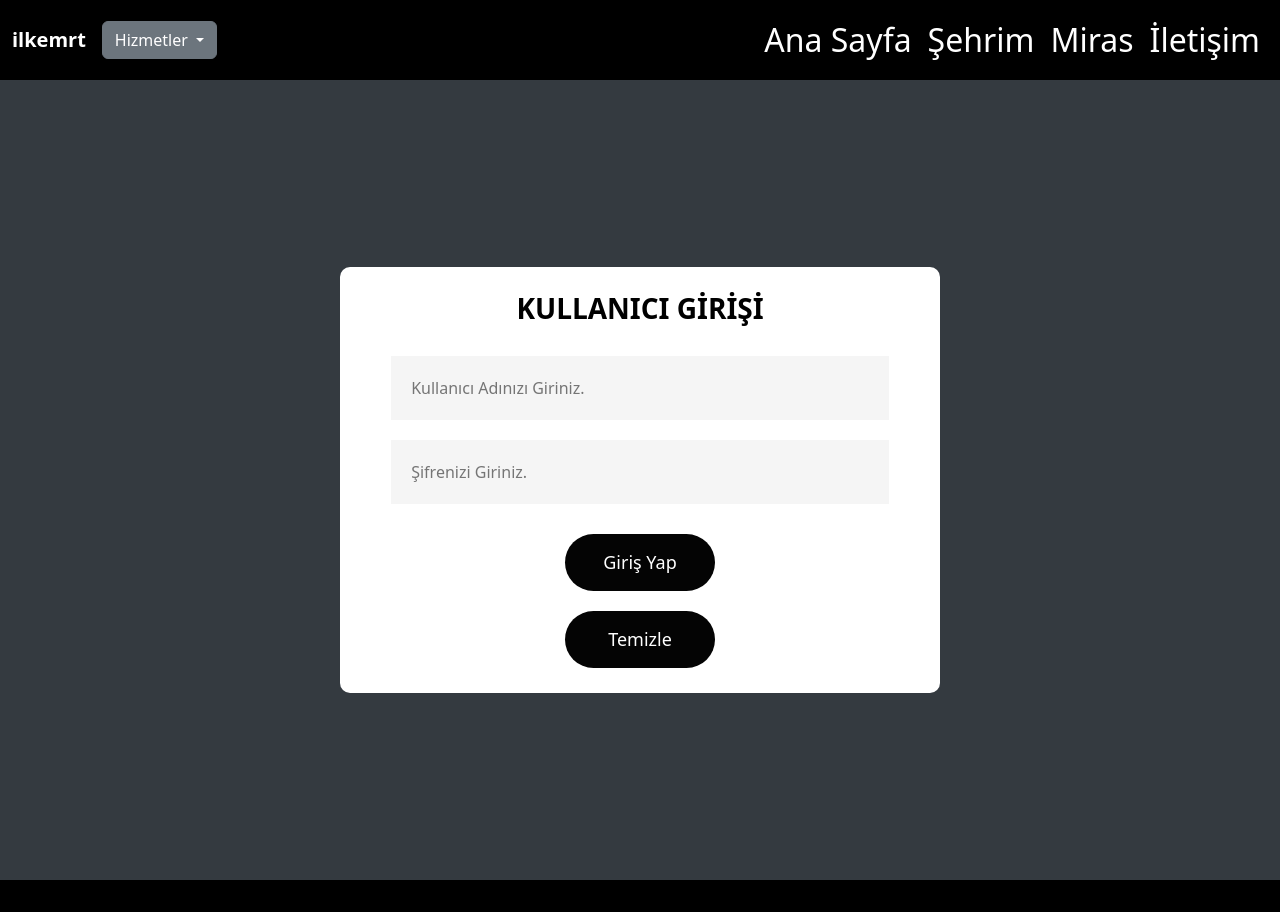
After one commit to ilkemrt/WEB-TEKNOLOJILERI-PROJE, a PHP site: page /login.html in a window 1280 px wide. The commit adds this page. Run offline with PHP 8.4, Linux system fonts and the light colour scheme.

Commit message:
iletisim  ve login

```diff
--- a/WEBPROJE/css/Style2.css
+++ b/WEBPROJE/css/Style2.css
@@ -76,7 +76,7 @@ text-align: center;
   }
   #about-city p{
     color: black;
-    font-size: 1.1rem;
+    font-size: 1.2rem;
   }
 
 
--- a/WEBPROJE/css/iletisim.css
+++ b/WEBPROJE/css/iletisim.css
@@ -2,14 +2,36 @@
 margin: 0;
 padding: 0;
 box-sizing: border-box;
-font-family: Arial, Helvetica, sans-serif
+
 }
-.container-fluid{
+
+
+body{
+
+    font-family: 'Arial', sans-serif;
+}
+
+.navbar-brand {
+    font-weight: bold;
+  }
+
+  .navbar {
+    margin-bottom: 0;
+  }
+  .nav-item a{
+
+    color: white;
+    font-size: 2rem;
+  }
+
+
+
+.iletisimform{
 
     width: 100%;
 
     height: 100vh;
-    background: #474747;
+    background:  #343a40;
     display: flex;
     align-items: center;
     justify-content: center;
@@ -58,10 +80,6 @@ border-radius: 30px;
 
 
 
-
-
-
-
 .error { color: red; }
         .popup {
             visibility: hidden;
@@ -82,15 +100,3 @@ border-radius: 30px;
         .popup.show {
             visibility: visible;
         }
-
-        #result p{
-
-            color: black;
-        }
-
-
-
-        #result1 p{
-            color: #000;
-            text-align: center;
-        }
--- /dev/null
+++ b/WEBPROJE/login.html
@@ -0,0 +1,89 @@
+<!DOCTYPE html>
+<html lang="en">
+<head>
+    <meta charset="UTF-8">
+    <meta name="viewport" content="width=device-width, initial-scale=1.0">
+    <link rel="stylesheet" href="css/iletisim.css">
+    <script src="app.js/iletisim.js"></script>
+    <title>Websitem</title>
+
+    <link href="https://cdn.jsdelivr.net/npm/bootstrap@5.3.3/dist/css/bootstrap.min.css" rel="stylesheet" integrity="sha384-QWTKZyjpPEjISv5WaRU9OFeRpok6YctnYmDr5pNlyT2bRjXh0JMhjY6hW+ALEwIH" crossorigin="anonymous">
+
+</head>
+<body>
+    <link href="https://cdn.jsdelivr.net/npm/bootstrap@5.3.3/dist/css/bootstrap.min.css" rel="stylesheet" integrity="sha384-QWTKZyjpPEjISv5WaRU9OFeRpok6YctnYmDr5pNlyT2bRjXh0JMhjY6hW+ALEwIH" crossorigin="anonymous">
+
+
+<script src="https://cdn.jsdelivr.net/npm/@popperjs/core@2.11.8/dist/umd/popper.min.js" integrity="sha384-I7E8VVD/ismYTF4hNIPjVp/Zjvgyol6VFvRkX/vR+Vc4jQkC+hVqc2pM8ODewa9r" crossorigin="anonymous"></script>
+<script src="https://cdn.jsdelivr.net/npm/bootstrap@5.3.3/dist/js/bootstrap.min.js" integrity="sha384-0pUGZvbkm6XF6gxjEnlmuGrJXVbNuzT9qBBavbLwCsOGabYfZo0T0to5eqruptLy" crossorigin="anonymous"></script>
+
+
+<nav class="navbar navbar-expand-lg navbar-dark bg-black">
+    <div class="container-fluid">
+      <a class="navbar-brand" href="#">ilkemrt</a>
+      <button class="navbar-toggler" type="button" data-bs-toggle="collapse" data-bs-target="#navbarNav" aria-controls="navbarNav" aria-expanded="false" aria-label="Toggle navigation">
+        <span class="navbar-toggler-icon"></span>
+      </button>
+      <div class="collapse navbar-collapse" id="navbarNav">
+        <div class="dropdown">
+          <button class="btn btn-secondary dropdown-toggle" type="button" id="dropdownMenuButton1" data-bs-toggle="dropdown" aria-expanded="false">
+         Hizmetler
+          </button>
+          <ul class="dropdown-menu" aria-labelledby="dropdownMenuButton1">
+          <li><a class="dropdown-item" href="proje4.html?">Film Arama Hizmeti</a></li>
+
+          </ul>
+        </div>
+        <ul class="navbar-nav ms-auto">
+          <li class="nav-item">
+            <a class="nav-link" href="proje.html">Ana Sayfa</a>
+          </li>
+          <li class="nav-item">
+            <a class="nav-link" href="proje2.html">Şehrim</a>
+          </li>
+          <li class="nav-item">
+            <a class="nav-link" href="proje3.html">Miras</a>
+          </li>
+          <li class="nav-item">
+            <a class="nav-link" href="iletisim.html">İletişim</a>
+          </li>
+        </ul>
+      </div>
+    </div>
+  </nav>
+
+
+
+
+
+
+
+<div class="container-fluid iletisimform ">
+
+    <form id="contactForm">
+        <h3>KULLANICI GİRİŞİ</h3>
+        <input type="text" id="kullaniciadi" placeholder="Kullanıcı Adınızı Giriniz." required>
+
+        <input type="password" id="sifre" placeholder="Şifrenizi Giriniz." required>
+
+
+        <button type="submit" id="btn1" value="click" >Giriş Yap</button>
+        <button type="reset" id="btn2">Temizle</button>
+    </form>
+</div>
+
+
+
+
+
+
+
+<footer class="bg-black text-white text-center py-3">
+    <div class="container">
+    </div>
+  </footer>
+
+
+</body>
+
+</html>
```
Also changed, not shown: WEBPROJE/iletisim.html (+99 -3 lines), WEBPROJE/proje.html (+5 -28 lines), WEBPROJE/proje2.html (+5 -5 lines), WEBPROJE/proje3.html (+5 -5 lines), WEBPROJE/proje4.html (+5 -5 lines), WEBPROJE/result.html (+7 -4 lines).
